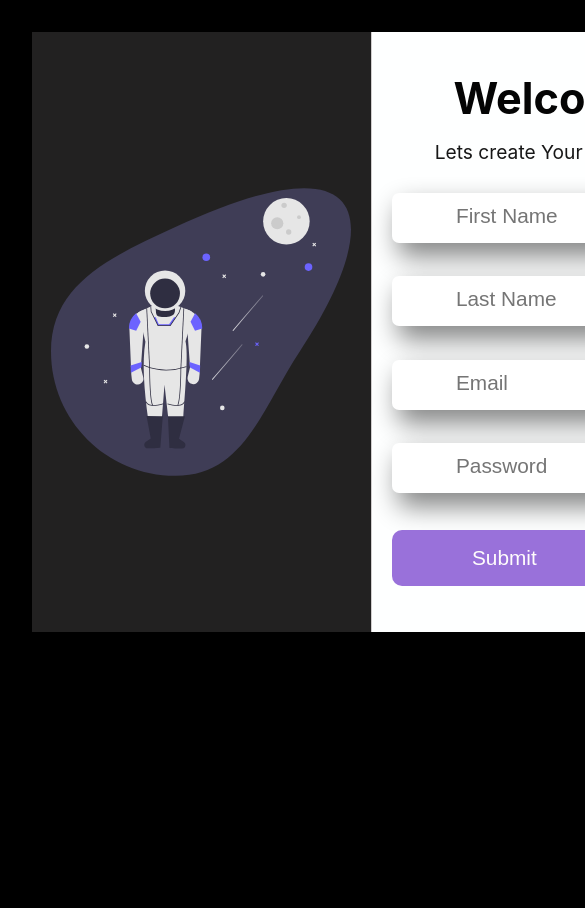
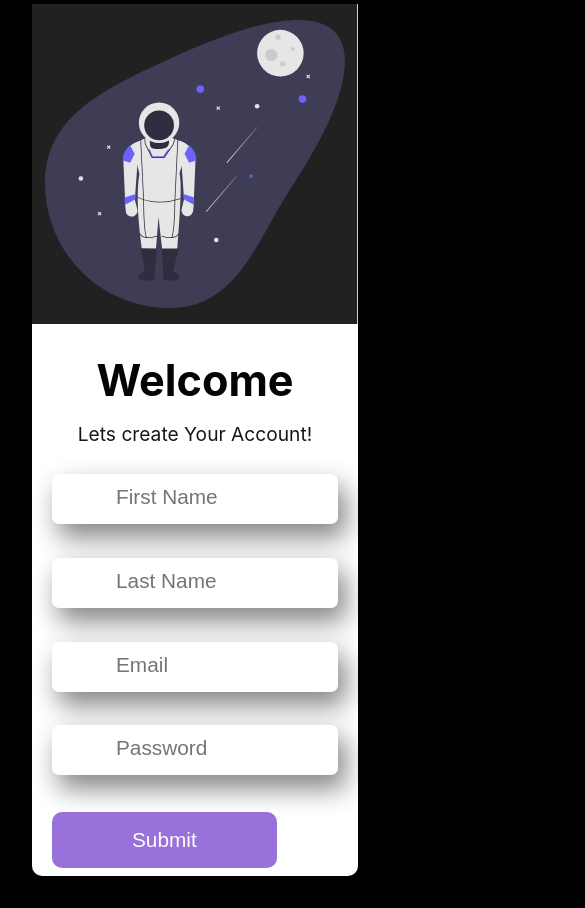
Before and after one commit to mcwachira/signUp-signIn-Fomm-nextJs, a Next.js app: page / in a window 390 px wide. Shown: the top 908 px of the page, 585 px wide, since content can reach past the window. Before the commit the page ends 844 px from the top, so only its background shows below. Built offline with nearby package versions, Linux system fonts and the light colour scheme.

Commit message:
made minor changes to the css to make the form responsive

```diff
--- a/components/signUp/SignUp.module.css
+++ b/components/signUp/SignUp.module.css
@@ -87,3 +87,13 @@
     cursor: pointer;
 
 }
+
+
+@media screen and (max-width:768px) {
+    .container {
+        flex-direction: column;
+        width: 100%;
+        height: 100vh;
+    }
+
+}
```
